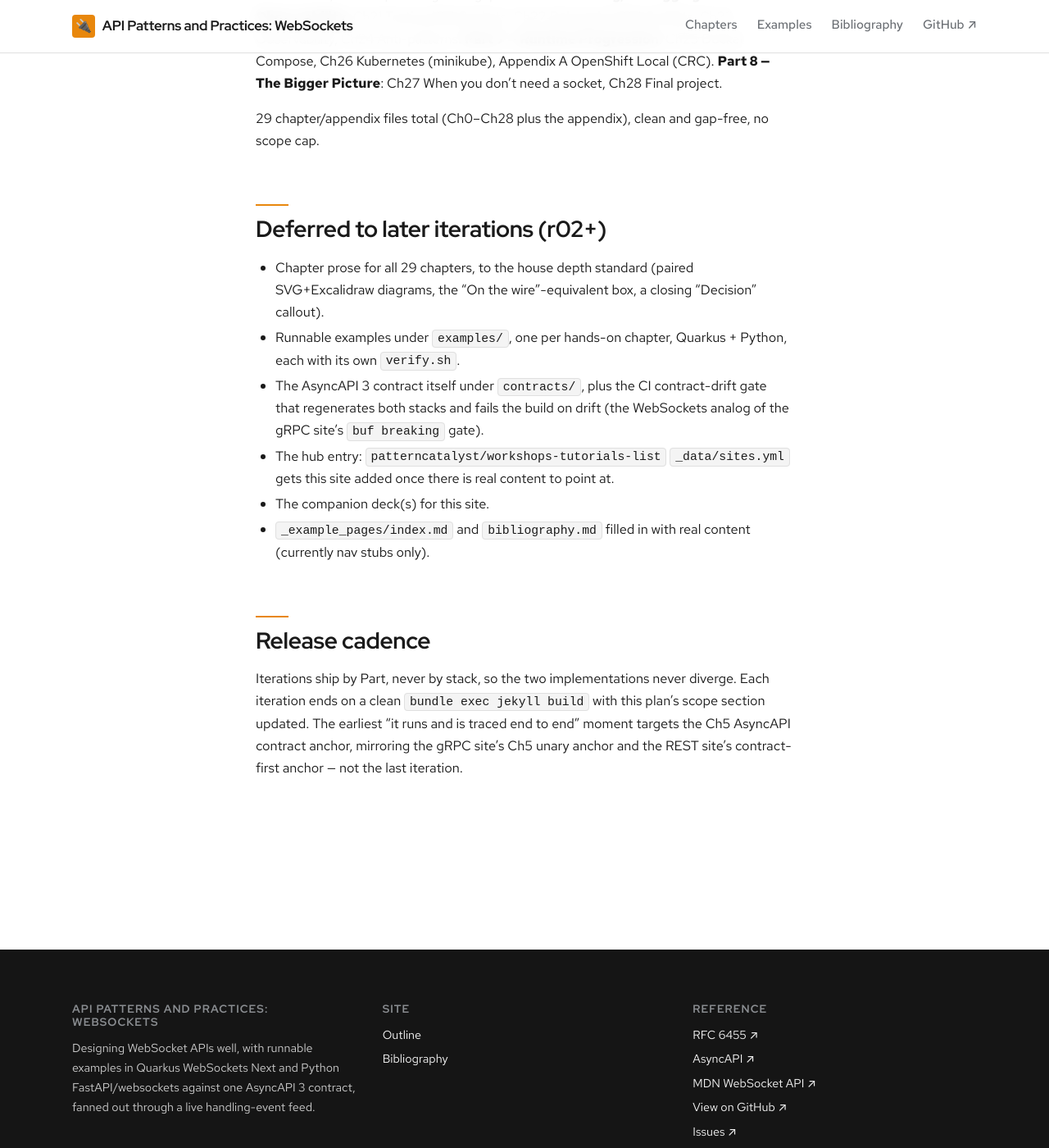
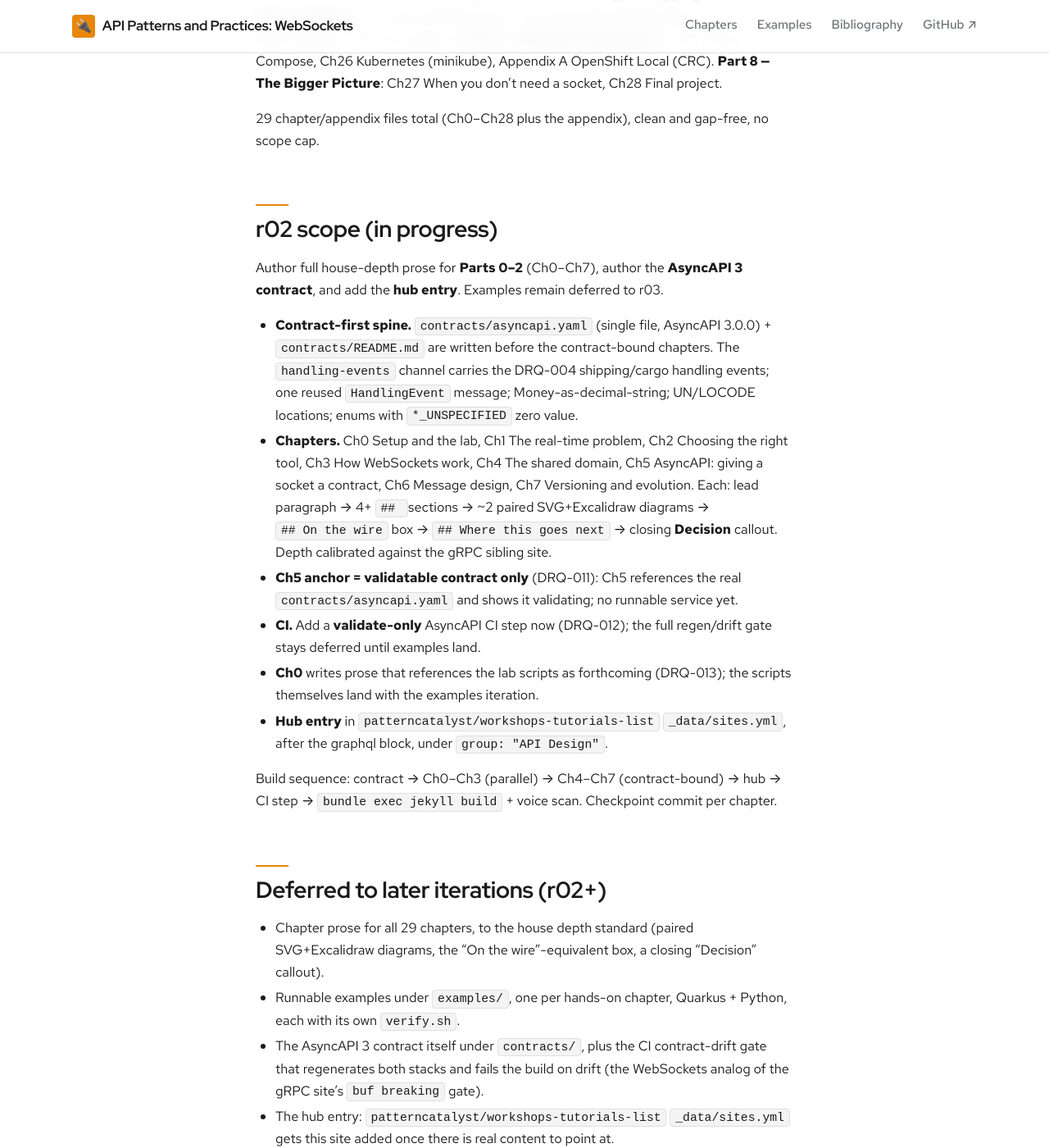
Before and after one commit to patterncatalyst/api-patterns-and-practices-websockets, a Jekyll site: the page built from _plans/build-plan.md, in a window 1280 px wide and 1400 px high, scrolled down 1594 px. Shown: the whole window at 82% size. Built offline with Jekyll 4.4.1, drawn with Linux system fonts in a browser that asks for light colours; some web fonts are replaced.

Commit message:
docs(r02): plan checkpoint — Parts 0-2 scope, DRQ-011..015

```diff
--- a/_plans/build-plan.md
+++ b/_plans/build-plan.md
@@ -58,6 +58,35 @@ project.
 29 chapter/appendix files total (Ch0–Ch28 plus the appendix), clean and
 gap-free, no scope cap.
 
+## r02 scope (in progress)
+
+Author full house-depth prose for **Parts 0–2** (Ch0–Ch7), author the **AsyncAPI
+3 contract**, and add the **hub entry**. Examples remain deferred to r03.
+
+- **Contract-first spine.** `contracts/asyncapi.yaml` (single file, AsyncAPI
+  3.0.0) + `contracts/README.md` are written before the contract-bound chapters.
+  The `handling-events` channel carries the DRQ-004 shipping/cargo handling
+  events; one reused `HandlingEvent` message; Money-as-decimal-string;
+  UN/LOCODE locations; enums with `*_UNSPECIFIED` zero value.
+- **Chapters.** Ch0 Setup and the lab, Ch1 The real-time problem, Ch2 Choosing
+  the right tool, Ch3 How WebSockets work, Ch4 The shared domain, Ch5 AsyncAPI:
+  giving a socket a contract, Ch6 Message design, Ch7 Versioning and evolution.
+  Each: lead paragraph → 4+ `## ` sections → ~2 paired SVG+Excalidraw diagrams
+  → `## On the wire` box → `## Where this goes next` → closing **Decision**
+  callout. Depth calibrated against the gRPC sibling site.
+- **Ch5 anchor = validatable contract only** (DRQ-011): Ch5 references the real
+  `contracts/asyncapi.yaml` and shows it validating; no runnable service yet.
+- **CI.** Add a **validate-only** AsyncAPI CI step now (DRQ-012); the full
+  regen/drift gate stays deferred until examples land.
+- **Ch0** writes prose that references the lab scripts as forthcoming
+  (DRQ-013); the scripts themselves land with the examples iteration.
+- **Hub entry** in `patterncatalyst/workshops-tutorials-list`
+  `_data/sites.yml`, after the graphql block, under `group: "API Design"`.
+
+Build sequence: contract → Ch0–Ch3 (parallel) → Ch4–Ch7 (contract-bound) →
+hub → CI step → `bundle exec jekyll build` + voice scan. Checkpoint commit per
+chapter.
+
 ## Deferred to later iterations (r02+)
 
 - Chapter prose for all 29 chapters, to the house depth standard (paired
```
Also changed, not shown: _plans/decisions.md (+31 -0 lines).
